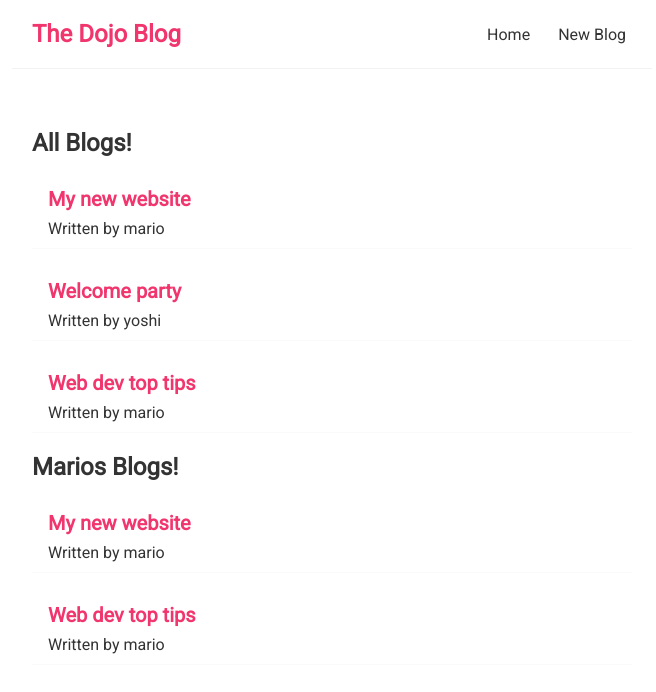
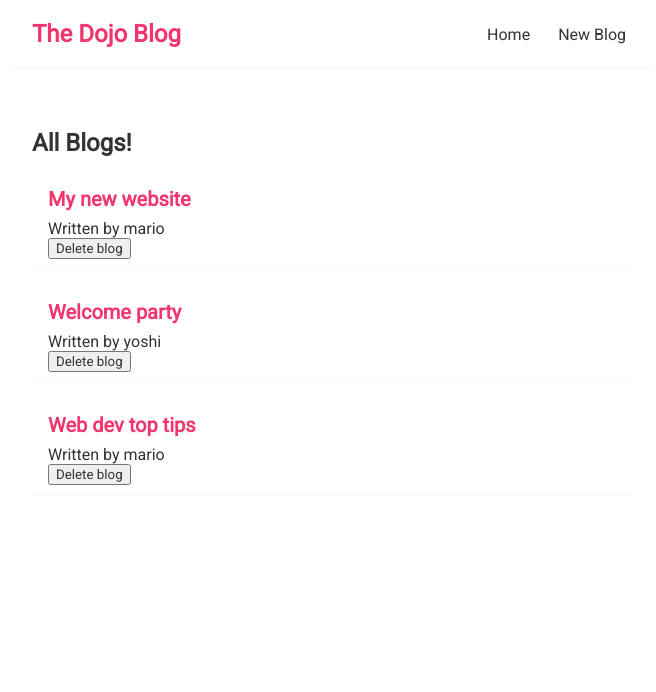
Before and after one commit to my-playing-field/react-demos, a React (Create React App) app: page / in a window 1280 px wide. Shown: the top 692 px of the page, without its empty margins (308-964 px from the left). Built offline with nearby package versions, Linux system fonts and the light colour scheme.

Commit message:
functions as props

```diff
--- a/src/BlogList.js
+++ b/src/BlogList.js
@@ -1,4 +1,4 @@
-const BlogList = ({blogs,title}) => {
+const BlogList = ({blogs,title, handleDelete}) => {
     //const blogs = props.blogs;
     //const title = props.title;
 
@@ -9,6 +9,7 @@
                 <div className="blog-preview" key={blog.id}>
                     <h2>{blog.title}</h2>
                     <p>Written by {blog.author}</p>
+                    <button onClick={()=>handleDelete(blog.id)}>Delete blog</button>
                 </div>
             ))}
         </div>
--- a/src/Home.js
+++ b/src/Home.js
@@ -8,10 +8,14 @@
         {title: 'Web dev top tips', body: 'lorem ipsum..', author: 'mario', id: 3},
     ])
 
+    const handleDelete = (id) => {
+        const newBlogs = blogs.filter(blog => blog.id !== id);
+        setBlogs(newBlogs);
+    }
+
     return (
         <div className="home">
-           <BlogList blogs={blogs} title='All Blogs!'/>
-           <BlogList blogs={blogs.filter((blog)=> blog.author === 'mario' )} title='Marios Blogs!'/>
+           <BlogList blogs={blogs} title='All Blogs!' handleDelete={handleDelete}/>
         </div>
     );
 }
```
